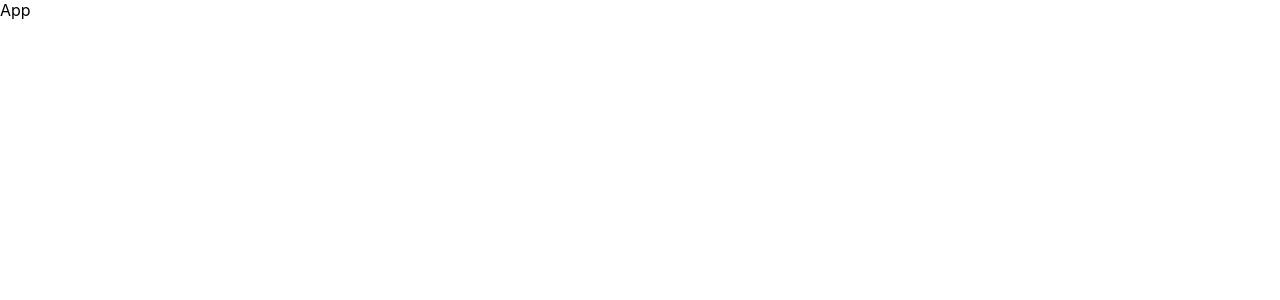
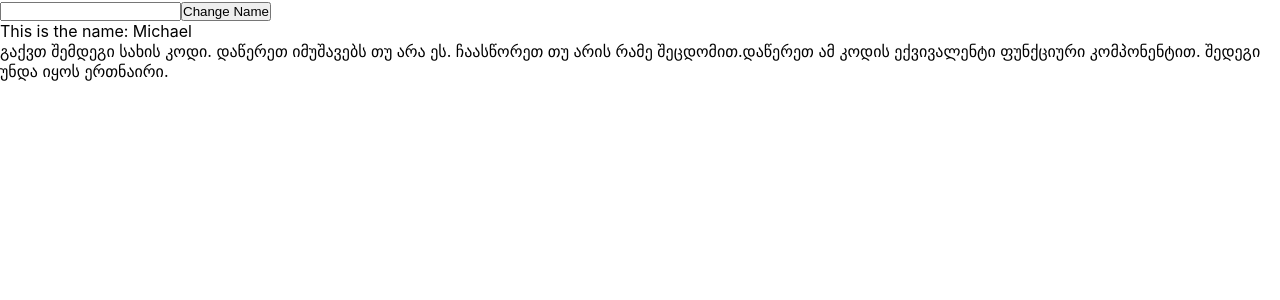
Before and after one commit to Tskhvedadze/Digital-Exercises, a React (Create React App) app: page / in a window 1280 px wide. Shown: the top 300 px of the page. Built offline with nearby package versions, Linux system fonts and the light colour scheme.

Commit message:
completed react quize

```diff
--- a/src/App.jsx
+++ /dev/null
@@ -1,5 +0,0 @@
-function App() {
-    return <div>App</div>
-}
-
-export default App
--- /dev/null
+++ b/src/TodoComponent.jsx
@@ -0,0 +1,30 @@
+import { useState } from 'react'
+
+function TodoComponent() {
+    const [name, setName] = useState('Michael')
+    const [userInput, setUserInput] = useState('')
+
+    const handleInput = (e) => {
+        setUserInput(e.target.value)
+    }
+
+    const handleChangeName = () => {
+        setName(userInput)
+        setUserInput('')
+    }
+
+    return (
+        <div>
+            <div>
+                <input value={userInput} onChange={(e) => handleInput(e)} />
+                <button onClick={handleChangeName}>Change Name</button>
+            </div>
+            <p>This is the name: {name}</p>
+            გაქვთ შემდეგი სახის კოდი. დაწერეთ იმუშავებს თუ არა ეს. ჩაასწორეთ თუ
+            არის რამე შეცდომით.დაწერეთ ამ კოდის ექვივალენტი ფუნქციური
+            კომპონენტით. შედეგი უნდა იყოს ერთნაირი.
+        </div>
+    )
+}
+
+export default TodoComponent
--- a/src/index.js
+++ b/src/index.js
@@ -1,11 +1,12 @@
 import React from 'react'
 import ReactDOM from 'react-dom/client'
 import './index.css'
-import App from './App'
+
+import TodoComponent from './TodoComponent'
 
 const root = ReactDOM.createRoot(document.getElementById('root'))
 root.render(
     <React.StrictMode>
-        <App />
+        <TodoComponent />
     </React.StrictMode>,
 )
```
Also changed, not shown: src/TodoClass.jsx (added, +46 -0 lines).
